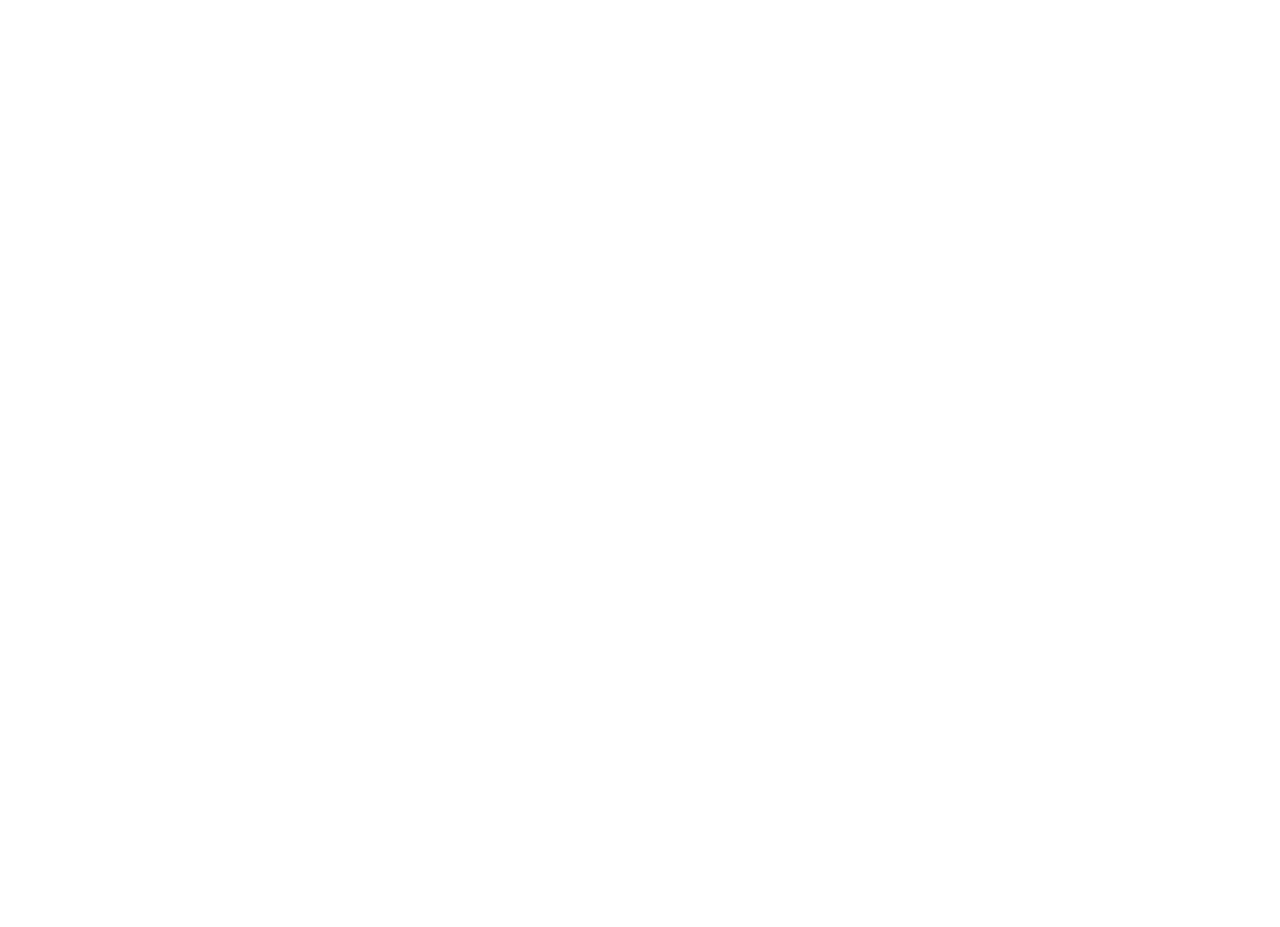
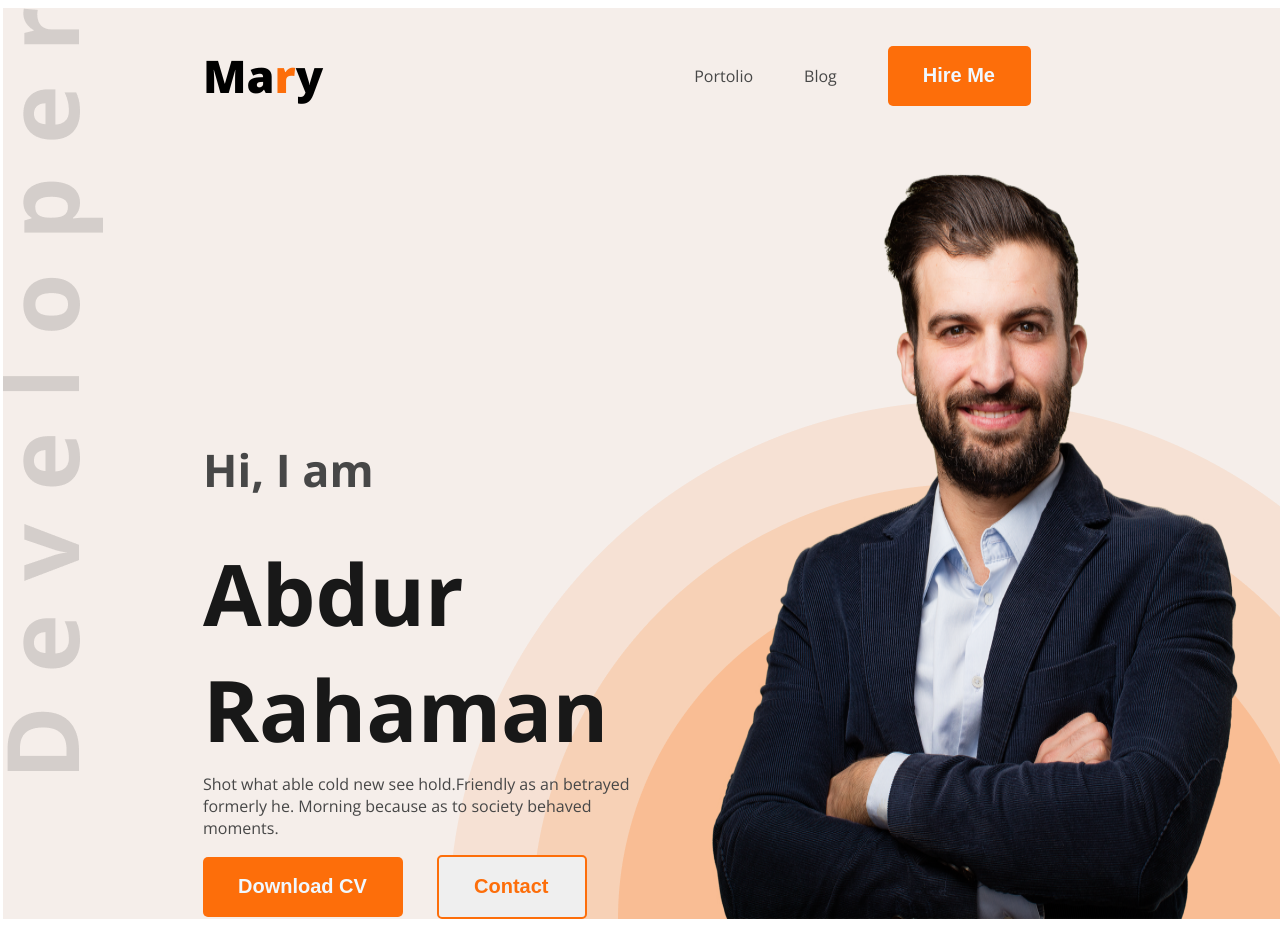
Before and after one commit to abdurrahaman2017/personal-portfolio, a plain HTML site: page index.html in a window 1280 px wide. Before the commit the page ends 800 px from the top, so only its background shows below. Drawn offline with nearby package versions, Linux system fonts and the light colour scheme.

Commit message:
header area degine

```diff
--- a/index.html
+++ b/index.html
@@ -4,9 +4,41 @@
     <meta charset="UTF-8">
     <meta name="viewport" content="width=device-width, initial-scale=1.0">
     <title>Document</title>
+
+    <link rel="preconnect" href="https://fonts.googleapis.com">
+<link rel="preconnect" href="https://fonts.gstatic.com" crossorigin>
+<link href="https://fonts.googleapis.com/css2?family=Open+Sans:ital,wght@0,300..800;1,300..800&display=swap" rel="stylesheet">
+
     <link rel="stylesheet" href="style/style.css">
 </head>
-<body>
+<body class="open-sans">
+    <header class="header">
+        <nav>
+            <h2 class="nav-title">Ma<span class="text-primary">r</span>y</h2>
+            <ul>
+                <li><a class="dark-1" href="#">Portolio</a></li>
+                <li><a class="dark-1"href="#">Blog</a></li>
+                <li><a href="#"><button class="btn-praimary">Hire Me</button></a></li>
+            </ul>
+        </nav>
+
+        <section id="hero-area">
+
+            <div class="hero-area-content">
+                <h3 class="dark-1">Hi, I am</h3>
+                <h2 class="hero-area-title dark-2">Abdur Rahaman</h2>
+                <p class="hero-area-discribtion dark-1">Shot what able cold new see hold.Friendly as an betrayed formerly he. Morning because as to society behaved moments.</p>
+                <button class="btn-praimary">Download CV</button>
+                <button class="hero-area-btn-cont">Contact</button>
+
+            </div>
+
+
+
+            <img src="images/hardy.png" alt="">
+
+        </section>
+    </header>
 
 </body>
 </html>
--- a/style/style.css
+++ b/style/style.css
@@ -0,0 +1,109 @@
+.open-sans{
+  font-family: "Open Sans", serif;
+  font-optical-sizing: auto;
+  font-style: normal;
+  font-variation-settings:
+    "wdth" 100;
+}
+
+.text-primary{
+    color: #FD6E0A;
+}
+
+.dark-1{
+    color:#474747;
+}
+
+.dark-2{
+    color: #181818;
+}
+
+.btn-praimary{
+    background-color:#FD6E0A;
+    color: aliceblue;
+    font-size: 20px;
+    font-weight: bold;
+    border-radius: 5px;
+    border: none;
+    padding:18px 36px 19px 35px;
+    cursor: pointer;
+
+}
+/* nav bar style  */
+
+nav{
+    display: flex;
+    justify-content: space-between;
+    align-items: center;
+    margin: 0px 200px;
+}
+.nav-title{
+    font-weight: 800;
+    font-size: 45px;
+}
+
+nav > ul{
+    display: flex;
+    align-items: center;
+}
+
+nav > ul > li{
+    list-style: none;
+    margin-right: 51px;
+
+}
+
+nav > ul > li > a{
+    text-decoration: none;
+}
+
+/* nav bar style end  */
+
+.header{
+    background-image:url("../images/developer.png"),url("../images/header_bg.png") ;
+    background-repeat: no-repeat;
+    background-position: top left, bottom right;
+    margin-right: -10px;
+    margin-left: -5px;
+    background-color: #c49f852c;
+}
+
+#hero-area{
+    display: flex;
+    justify-content: space-between;
+    margin: 0px 35px 0px 200px;
+}
+
+.hero-area-content > h3{
+    font-size: 45px;
+    font-weight: 600px;
+}
+
+.hero-area-content{
+    margin-top: 250px;
+    max-width: 700px;
+}
+
+.hero-area-content > button{
+    margin-right: 30px;
+}
+
+.hero-area-title{
+    font-size: 85px;
+    font-weight: bold;
+    margin: -10px 0px;
+
+}
+
+.hero-area-btn-cont{
+    font-size: 20px;
+    font-weight: bold;
+    border-radius: 5px;
+    border: 2px solid #FD6E0A;
+    color: #FD6E0A;
+    padding:18px 36px 19px 35px;
+    cursor: pointer;
+}
+
+
+/* hero area start */
```
